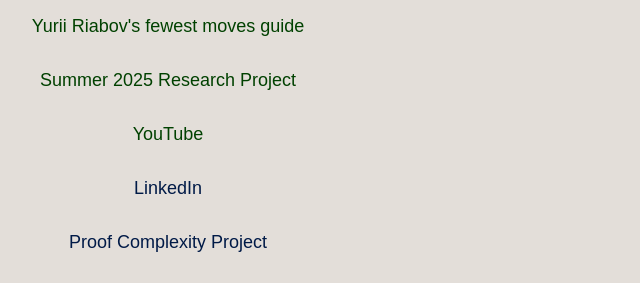
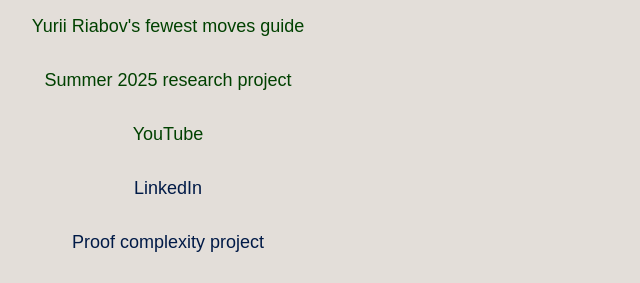
Before and after one commit to cosmic-bkyle/cosmic-bkyle.github.io, a plain HTML site: page links.html in a window 1280 px wide. Shown: the part 128-411 px from the top of the page, 472-1112 px from the left. Drawn offline with Linux system fonts and the light colour scheme.

Commit message:
fix typo

```diff
--- a/links.html
+++ b/links.html
@@ -16,10 +16,10 @@
     <p>
         <a href="https://www.worldcubeassociation.org/" class ="cubing-links">The World Cube Association</a><br>
         <a href="https://docs.google.com/document/d/16nu10y1JkUmVDC11c1h_ULzAl4Vze7zR/edit"class ="cubing-links">Yurii Riabov's fewest moves guide</a><br>
-        <a href="https://github.com/cosmic-bkyle/usra-project"class ="cubing-links">Summer 2025 Research Project</a><br>
+        <a href="https://github.com/cosmic-bkyle/usra-project"class ="cubing-links">Summer 2025 research project</a><br>
         <a href="https://www.youtube.com/channel/UCp_PT5pid9xt-3m7HAprrfA"class ="cubing-links">YouTube</a><br>
         <a href="https://www.linkedin.com/in/benjamin-kyle-a58014216/"class ="misc-links">LinkedIn</a><br>
-        <a href="PDFs/PRGs_PPC.pdf" target="_blank"class = "misc-links">Proof Complexity Project</a><br>
+        <a href="PDFs/PRGs_PPC.pdf" target="_blank"class = "misc-links">Proof complexity project</a><br>
         <a href="https://www.etsy.com/ca/shop/ArumiCreations"class ="misc-links">Arumi</a><br>
         <a href="photos.html"class ="misc-links">Photos</a><br>
         <a href="https://www.youtube.com/watch?v=SlcxbZbHTj8&t=499s&ab_channel=ThrasherMagazine"class ="skate-links">Best skate vid</a><br>
```
